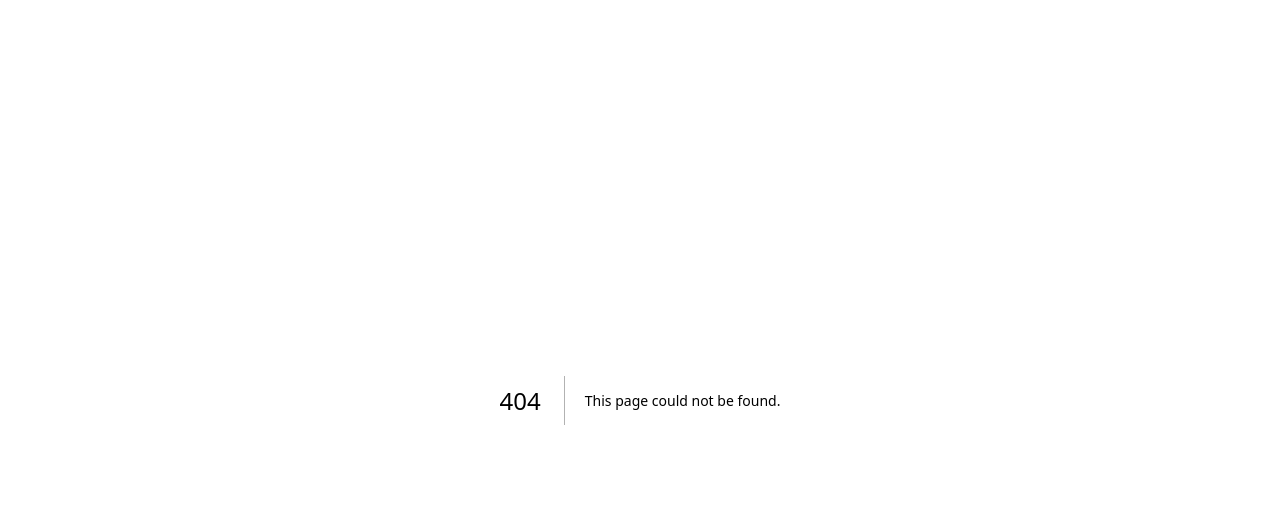
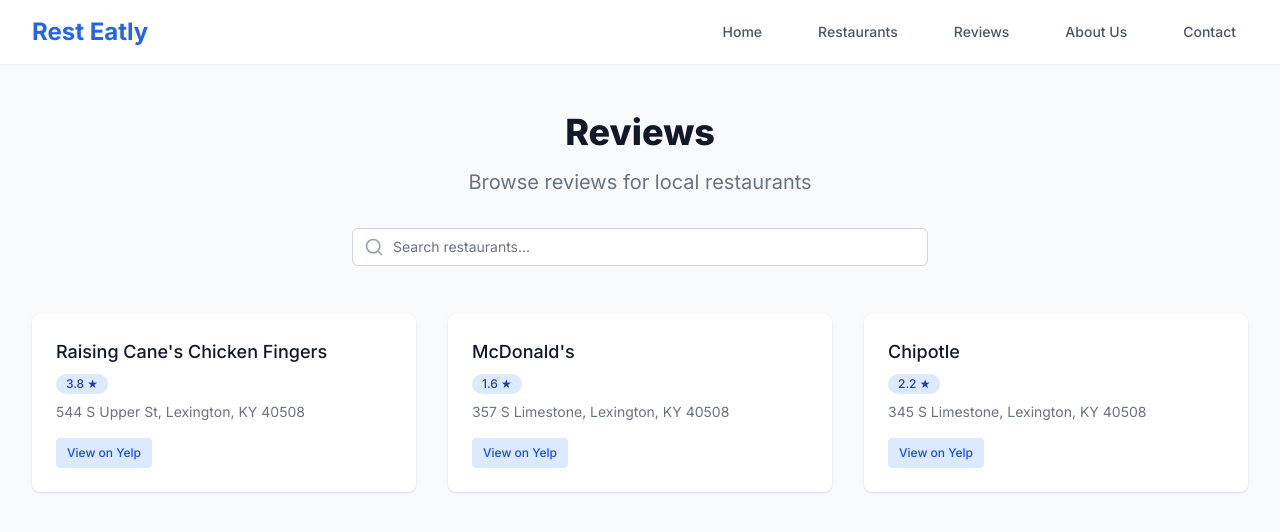
Before and after one commit to CMolina10/rest-eatly, a Next.js app: page /reviews in a window 1280 px wide. Before the commit this address had no page. Shown: the top 532 px of the page. Built offline with nearby package versions, Linux system fonts and the light colour scheme.

Commit message:
Added review section

```diff
--- a/app/components/Navbar.tsx
+++ b/app/components/Navbar.tsx
@@ -11,6 +11,7 @@
   const navItems = [
     { label: "Home", href: "/" },
     { label: "Restaurants", href: "/restaurants" },
+    { label: "Reviews", href: "/reviews" },
     { label: "About Us", href: "/about" },
     { label: "Contact", href: "/contact" },
   ];
--- a/app/restaurants/page.tsx
+++ b/app/restaurants/page.tsx
@@ -17,6 +17,7 @@
   allergenInfo: string[];
   allergenLink: string;
   displayLink: string | null;
+  yelpUrl: string;
 }
 
 interface FilterTag {
@@ -48,6 +49,8 @@
       allergenInfo: ["shellfish-free", "treenut-free", "peanut-free"],
       allergenLink: "https://www.raisingcanes.com/allergens/",
       displayLink: "Raising Cane's Allergen Menu",
+      yelpUrl:
+        "https://www.yelp.com/biz/raising-canes-chicken-fingers-lexington",
     },
     {
       id: 2,
@@ -60,6 +63,7 @@
       allergenLink:
         "https://www.mcdonalds.com/content/dam/sites/uk/nfl/pdf/nutrition/allergen-booklet-16102024.pdf",
       displayLink: "McDonald's Allergen Menu",
+      yelpUrl: "https://www.yelp.com/biz/mcdonalds-lexington-3",
     },
     {
       id: 3,
@@ -77,6 +81,7 @@
       ],
       allergenLink: "https://www.chipotle.com/allergens",
       displayLink: "Chipotle's Allergen Menu",
+      yelpUrl: "https://www.yelp.com/biz/chipotle-mexican-grill-lexington-7",
     },
     // Add more sample restaurants as needed
   ]);
@@ -219,12 +224,6 @@
               </div>
             ))}
           </div>
-
-          {/* Review System */}
-          <ReviewForm
-            restaurants={restaurants}
-            onSubmitReview={handleSubmitReview}
-          />
         </div>
       </div>
     </div>
--- /dev/null
+++ b/app/reviews/page.tsx
@@ -0,0 +1,162 @@
+"use client";
+
+import { useState } from "react";
+import Navbar from "../components/Navbar";
+import { Search } from "lucide-react";
+import Link from "next/link";
+
+// Types for our data
+interface Restaurant {
+  id: number;
+  name: string;
+  yelpUrl: string;
+}
+
+interface Review {
+  id: number;
+  restaurantId: number;
+  rating: number;
+  address: string;
+}
+
+// Helper function to safely get the Yelp URL
+const getYelpUrl = (
+  restaurantId: number,
+  restaurants: Restaurant[]
+): string => {
+  const restaurant = restaurants.find((r) => r.id === restaurantId);
+  return restaurant?.yelpUrl || "#";
+};
+
+export default function Reviews() {
+  // Sample data - this would come from your backend
+  const [restaurants] = useState<Restaurant[]>([
+    {
+      id: 1,
+      name: "Raising Cane's Chicken Fingers",
+      yelpUrl:
+        "https://www.yelp.com/biz/raising-canes-chicken-fingers-lexington-4?osq=Canes",
+    },
+    {
+      id: 2,
+      name: "McDonald's",
+      yelpUrl: "https://www.yelp.com/biz/mcdonalds-lexington-38?osq=McDonalds",
+    },
+    {
+      id: 3,
+      name: "Chipotle",
+      yelpUrl:
+        "https://www.yelp.com/biz/chipotle-mexican-grill-lexington-4?osq=Chipotle",
+    },
+    // Add more sample restaurants as needed
+  ]);
+
+  const [reviews] = useState<Review[]>([
+    {
+      id: 1,
+      restaurantId: 1,
+      rating: 3.8,
+      address: "544 S Upper St, Lexington, KY 40508",
+    },
+    {
+      id: 2,
+      restaurantId: 2,
+      rating: 1.6,
+      address: "357 S Limestone, Lexington, KY 40508",
+    },
+    {
+      id: 3,
+      restaurantId: 3,
+      rating: 2.2,
+      address: "345 S Limestone, Lexington, KY 40508",
+    },
+    // Add more sample reviews as needed
+  ]);
+
+  const [searchQuery, setSearchQuery] = useState("");
+
+  // Filter reviews based on search query
+  const filteredReviews = reviews.filter((review) => {
+    const matchesSearch = restaurants
+      .find((r) => r.id === review.restaurantId)
+      ?.name.toLowerCase()
+      .includes(searchQuery.toLowerCase());
+    return matchesSearch;
+  });
+
+  return (
+    <div className="min-h-screen bg-gray-50">
+      <Navbar />
+
+      <div className="py-12">
+        <div className="max-w-7xl mx-auto px-4 sm:px-6 lg:px-8">
+          {/* Header */}
+          <div className="text-center">
+            <h1 className="text-3xl font-extrabold text-gray-900 sm:text-4xl">
+              Reviews
+            </h1>
+            <p className="mt-4 text-xl text-gray-500">
+              Browse reviews for local restaurants
+            </p>
+          </div>
+
+          {/* Search Bar */}
+          <div className="mt-8 max-w-xl mx-auto">
+            <div className="relative">
+              <div className="absolute inset-y-0 left-0 pl-3 flex items-center pointer-events-none">
+                <Search className="h-5 w-5 text-gray-400" />
+              </div>
+              <input
+                type="text"
+                className="block w-full pl-10 pr-3 py-2 border border-gray-300 rounded-md leading-5 bg-white placeholder-gray-500 focus:outline-none focus:placeholder-gray-400 focus:ring-1 focus:ring-blue-500 focus:border-blue-500 sm:text-sm"
+                placeholder="Search restaurants..."
+                value={searchQuery}
+                onChange={(e) => setSearchQuery(e.target.value)}
+              />
+            </div>
+          </div>
+
+          {/* Review Cards */}
+          <div className="mt-12 grid gap-8 sm:grid-cols-2 lg:grid-cols-3">
+            {filteredReviews.map((review) => (
+              <div
+                key={review.id}
+                className="bg-white overflow-hidden shadow rounded-lg"
+              >
+                <div className="p-6">
+                  {/* Restaurant Name Header */}
+                  <h3 className="text-lg font-medium text-gray-900 mb-2">
+                    {
+                      restaurants.find((r) => r.id === review.restaurantId)
+                        ?.name
+                    }
+                  </h3>
+
+                  {/* Rating and Address */}
+                  <div className="space-y-2">
+                    <div className="flex items-center">
+                      <span className="inline-flex items-center px-2.5 py-0.5 rounded-full text-xs font-medium bg-blue-100 text-blue-800">
+                        {review.rating} ★
+                      </span>
+                    </div>
+                    <p className="text-sm text-gray-500">{review.address}</p>
+                  </div>
+
+                  {/* Yelp Link */}
+                  <Link
+                    href={getYelpUrl(review.restaurantId, restaurants)}
+                    target="_blank"
+                    rel="noopener noreferrer"
+                    className="mt-4 inline-flex items-center px-2.5 py-1.5 border border-transparent text-xs font-medium rounded text-blue-700 bg-blue-100 hover:bg-blue-200"
+                  >
+                    View on Yelp
+                  </Link>
+                </div>
+              </div>
+            ))}
+          </div>
+        </div>
+      </div>
+    </div>
+  );
+}
```
